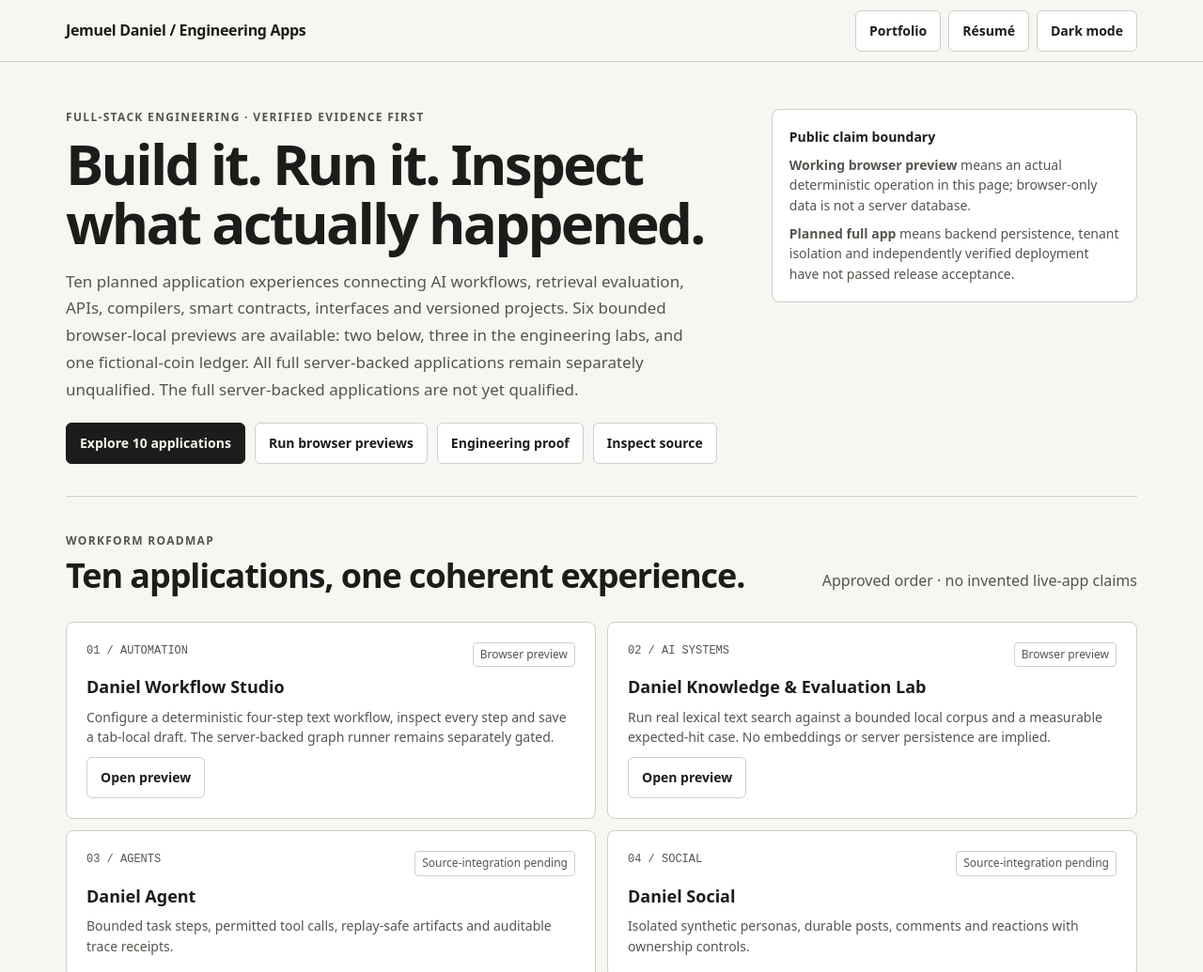
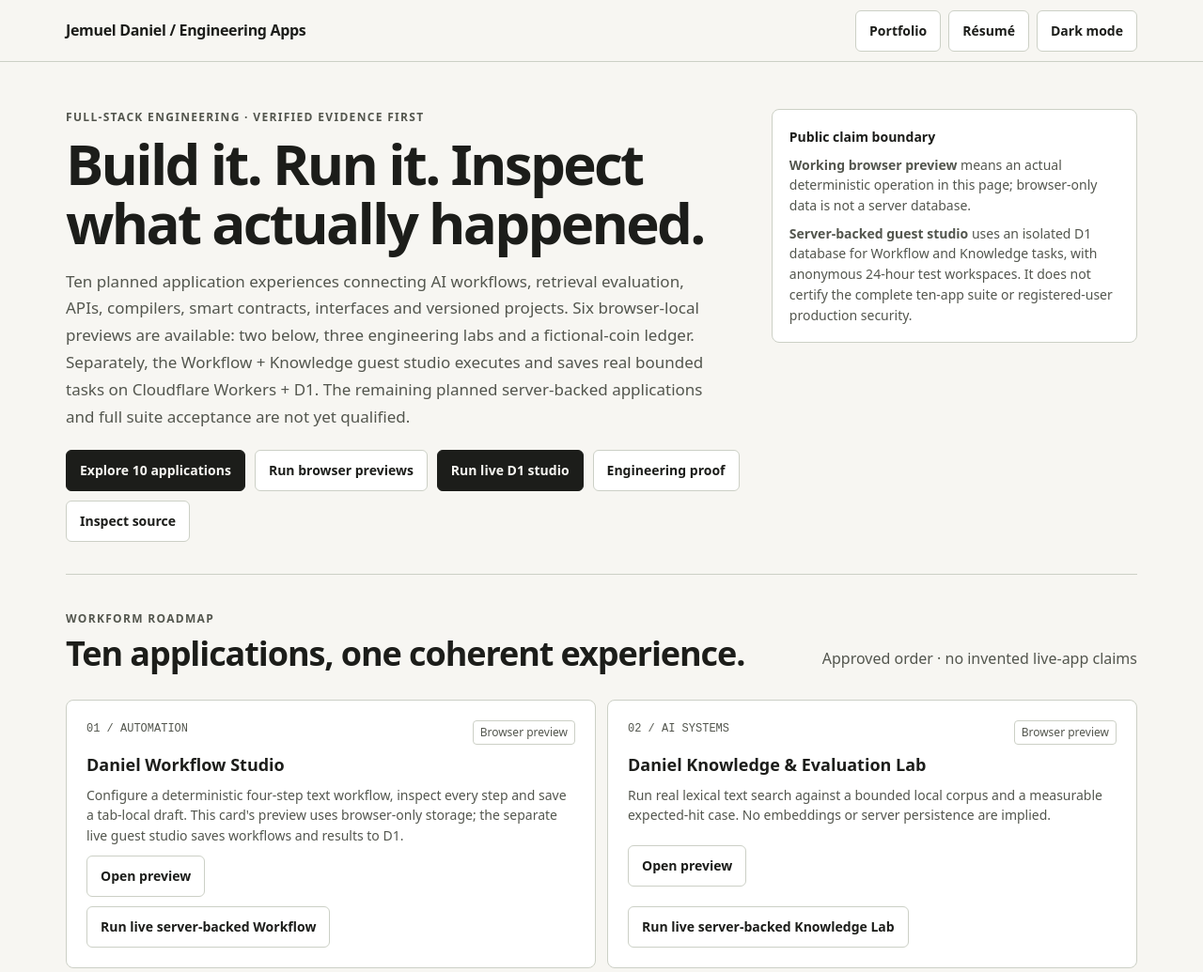
Before and after one commit to jemueldaniel/danielcodes, a plain HTML site: page apps/index.html in a window 1280 px wide. Shown: the top 1035 px of the page at 94% size. Drawn offline with Linux system fonts and the light colour scheme.

Commit message:
Promote real D1-backed Workflow and Knowledge links in portfolio navigation [skip ci]

```diff
--- a/apps/index.html
+++ b/apps/index.html
@@ -19,13 +19,13 @@
 <header class="top"><div class="wrap nav"><a class="brand" href="/">Jemuel Daniel / Engineering Apps</a><div class="navlinks"><a class="smallLink" href="/">Portfolio</a><a class="smallLink" href="/resume">Résumé</a><button class="smallLink" id="theme" type="button" aria-pressed="false">Dark mode</button></div></div></header>
 <main id="main" class="wrap">
 <section class="hero">
-<div><div class="eyebrow">Full-stack engineering · Verified evidence first</div><h1>Build it. Run it. Inspect what actually happened.</h1><p class="lead">Ten planned application experiences connecting AI workflows, retrieval evaluation, APIs, compilers, smart contracts, interfaces and versioned projects. Six bounded browser-local previews are available: two below, three in the engineering labs, and one fictional-coin ledger. All full server-backed applications remain separately unqualified. The full server-backed applications are not yet qualified.</p><div class="heroBtns"><a href="#catalog" class="btn primary">Explore 10 applications</a><a href="#workbench" class="btn">Run browser previews</a><a href="/apps/evidence/" class="btn">Engineering proof</a><a href="https://github.com/jemueldaniel/danielcodes" target="_blank" rel="noopener noreferrer" class="btn">Inspect source</a></div></div>
-<aside class="truth" aria-label="Evidence boundaries"><strong>Public claim boundary</strong><p><b>Working browser preview</b> means an actual deterministic operation in this page; browser-only data is not a server database.</p><p><b>Planned full app</b> means backend persistence, tenant isolation and independently verified deployment have not passed release acceptance.</p></aside>
+<div><div class="eyebrow">Full-stack engineering · Verified evidence first</div><h1>Build it. Run it. Inspect what actually happened.</h1><p class="lead">Ten planned application experiences connecting AI workflows, retrieval evaluation, APIs, compilers, smart contracts, interfaces and versioned projects. Six browser-local previews are available: two below, three engineering labs and a fictional-coin ledger. Separately, the Workflow + Knowledge guest studio executes and saves real bounded tasks on Cloudflare Workers + D1. The remaining planned server-backed applications and full suite acceptance are not yet qualified.</p><div class="heroBtns"><a href="#catalog" class="btn primary">Explore 10 applications</a><a href="#workbench" class="btn">Run browser previews</a><a href="/apps/live/" class="btn primary">Run live D1 studio</a><a href="/apps/evidence/" class="btn">Engineering proof</a><a href="https://github.com/jemueldaniel/danielcodes" target="_blank" rel="noopener noreferrer" class="btn">Inspect source</a></div></div>
+<aside class="truth" aria-label="Evidence boundaries"><strong>Public claim boundary</strong><p><b>Working browser preview</b> means an actual deterministic operation in this page; browser-only data is not a server database.</p><p><b>Server-backed guest studio</b> uses an isolated D1 database for Workflow and Knowledge tasks, with anonymous 24-hour test workspaces. It does not certify the complete ten-app suite or registered-user production security.</p></aside>
 </section>
 <section class="section" id="catalog"><div class="heading"><div><div class="eyebrow">Workform roadmap</div><h2>Ten applications, one coherent experience.</h2></div><p class="muted">Approved order · no invented live-app claims</p></div>
 <div class="grid" id="appGrid">
-<article class="card"><div class="card-top"><span class="num">01 / AUTOMATION</span><span class="tag">Browser preview</span></div><h3>Daniel Workflow Studio</h3><p>Configure a deterministic four-step text workflow, inspect every step and save a tab-local draft. The server-backed graph runner remains separately gated.</p><button class="btn" type="button" data-open="workflow">Open preview</button></article>
-<article class="card"><div class="card-top"><span class="num">02 / AI SYSTEMS</span><span class="tag">Browser preview</span></div><h3>Daniel Knowledge &amp; Evaluation Lab</h3><p>Run real lexical text search against a bounded local corpus and a measurable expected-hit case. No embeddings or server persistence are implied.</p><button class="btn" type="button" data-open="lab">Open preview</button></article>
+<article class="card"><div class="card-top"><span class="num">01 / AUTOMATION</span><span class="tag">Browser preview</span></div><h3>Daniel Workflow Studio</h3><p>Configure a deterministic four-step text workflow, inspect every step and save a tab-local draft. This card's preview uses browser-only storage; the separate live guest studio saves workflows and results to D1.</p><button class="btn" type="button" data-open="workflow">Open preview</button><a class="btn" href="/apps/live/">Run live server-backed Workflow</a></article>
+<article class="card"><div class="card-top"><span class="num">02 / AI SYSTEMS</span><span class="tag">Browser preview</span></div><h3>Daniel Knowledge &amp; Evaluation Lab</h3><p>Run real lexical text search against a bounded local corpus and a measurable expected-hit case. No embeddings or server persistence are implied.</p><button class="btn" type="button" data-open="lab">Open preview</button><a class="btn" href="/apps/live/">Run live server-backed Knowledge Lab</a></article>
 <article class="card"><div class="card-top"><span class="num">03 / AGENTS</span><span class="tag">Source-integration pending</span></div><h3>Daniel Agent</h3><p>Bounded task steps, permitted tool calls, replay-safe artifacts and auditable trace receipts.</p></article>
 <article class="card"><div class="card-top"><span class="num">04 / SOCIAL</span><span class="tag">Source-integration pending</span></div><h3>Daniel Social</h3><p>Isolated synthetic personas, durable posts, comments and reactions with ownership controls.</p></article>
 <article class="card"><div class="card-top"><span class="num">05 / LEDGER</span><span class="tag">Browser preview</span></div><h3>Daniel Pay</h3><p>Perform replay-safe transfers between two non-redeemable fictional accounts. Inspect tab-local history; the private SQLite backend and real payments are not available here.</p><a class="btn" href="/apps/pay/">Open fictional ledger preview</a></article>
```
Also changed, not shown: apps/tests/live-guest-links.test.mjs (added, +17 -0 lines), index.html (+2 -2 lines).
